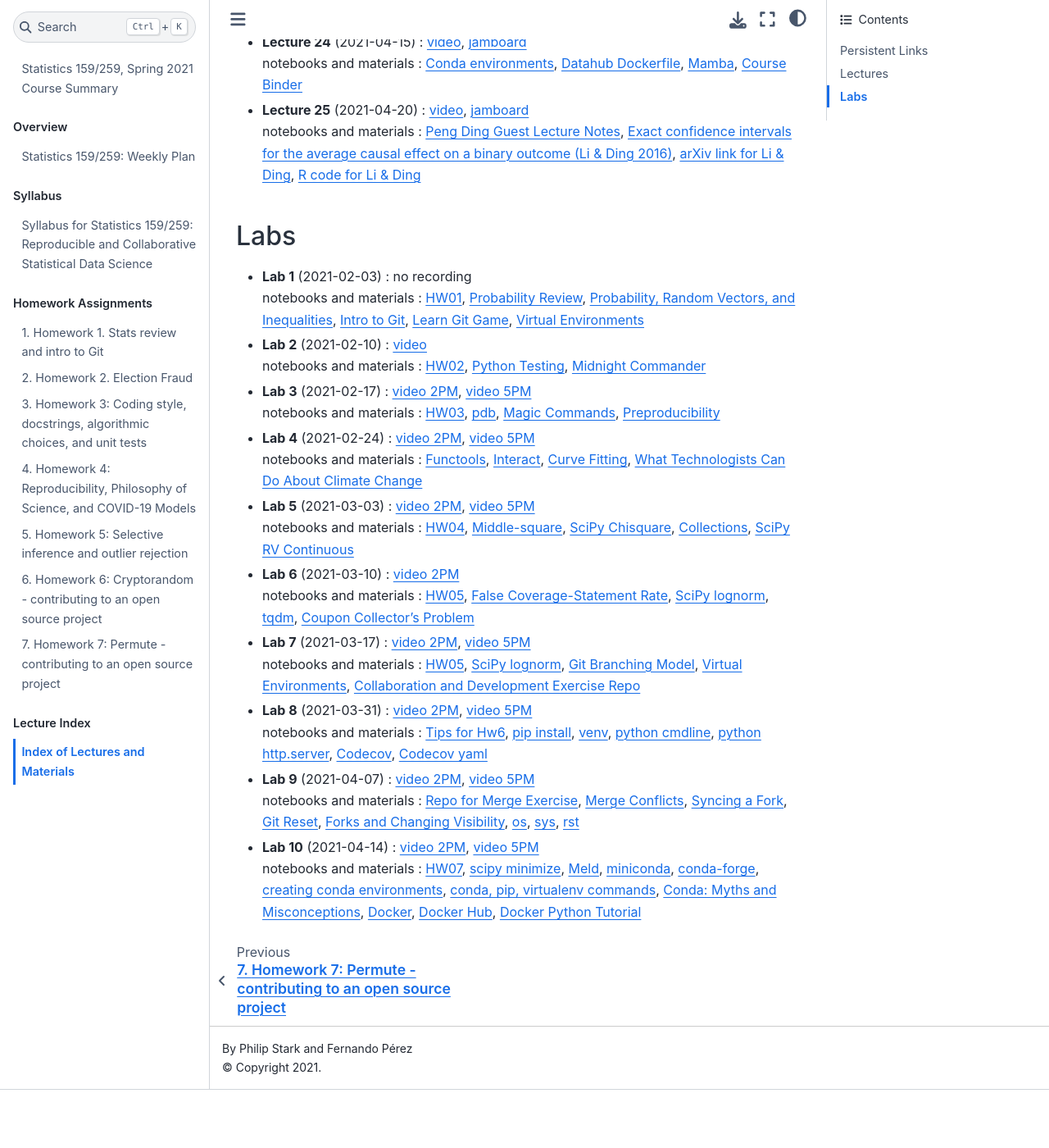
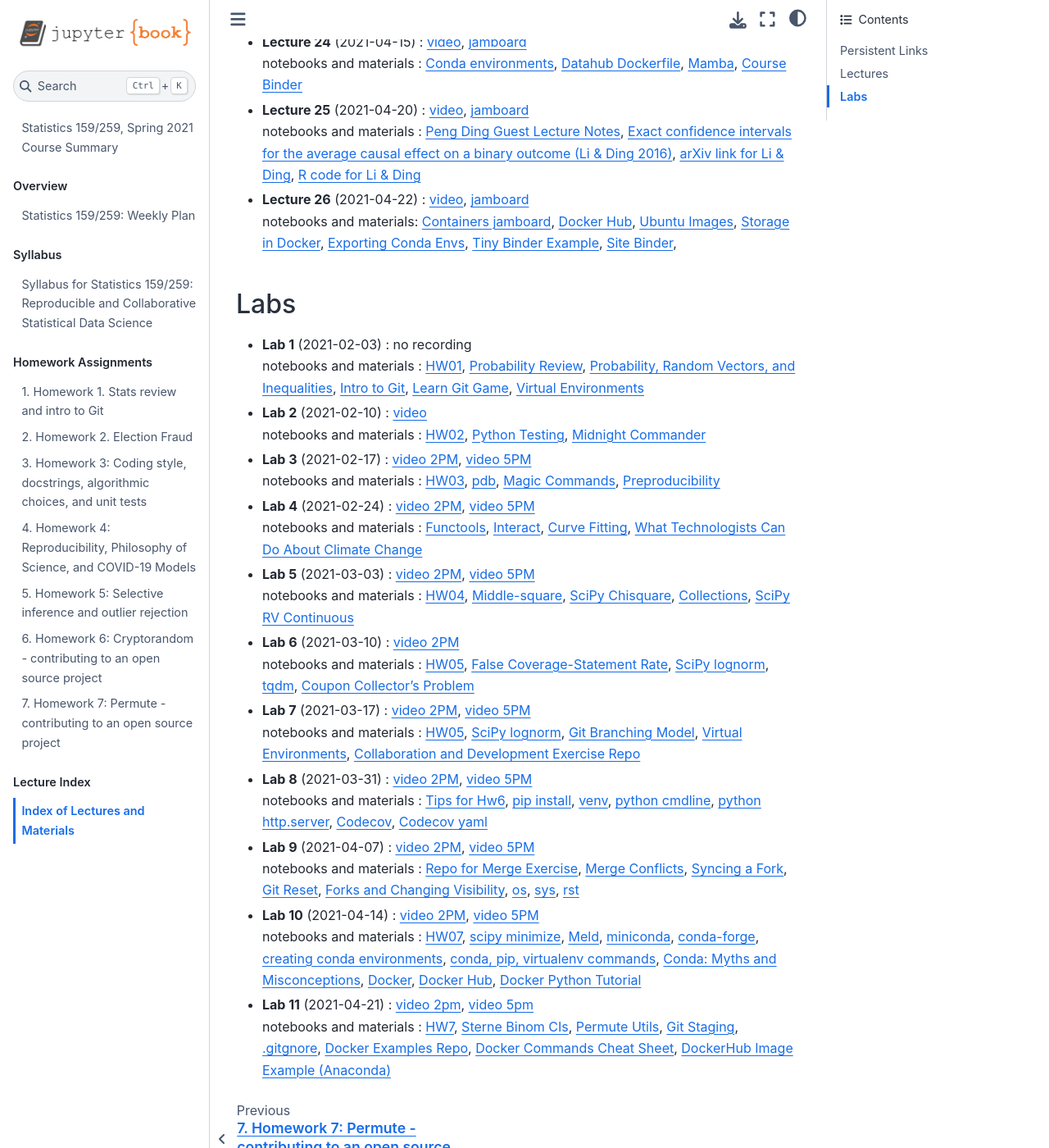
Before and after one commit to UCB-stat-159-s21/site, a Jupyter Book: the page built from Index/index.md, in a window 1280 px wide and 1400 px high, scrolled down 2083 px. Shown: the whole window at 82% size. Built offline with Jupyter Book 1.0.4 settings and Sphinx 7.4.7 and the Sphinx Book theme 1.1.4, drawn with Linux system fonts in a browser that asks for light colours; pages that are not in the unit, such as notebooks, are missing from menus; before the commit the page ends 3412 px from its top, so only the background shows below that.

Commit message:
Adding materials for lecture26 and lab11 to index.

```diff
--- a/Index/index.md
+++ b/Index/index.md
@@ -59,7 +59,9 @@ notebooks and materials : [Conda environments](https://conda.io/projects/conda/e
 - **Lecture 25** (2021-04-20) : [video](https://drive.google.com/file/d/1N8VJD07XH8P_3oGZjjiok4artazpehaI/view?usp=sharing), [jamboard](https://jamboard.google.com/d/1o2xDICsiUl_uAvAstfIvGHMEnMRW_3JdJBvjh8TqcT8/edit?usp=sharing)
 notebooks and materials : [Peng Ding Guest Lecture Notes](https://drive.google.com/file/d/1K5xoLj0_LdYUqzCFYr1MQ_eJNryG8VGq/view?usp=sharing), [Exact confidence intervals for the average causal effect on a binary outcome (Li & Ding 2016)](https://onlinelibrary.wiley.com/doi/abs/10.1002/sim.6764), [arXiv link for Li & Ding](https://arxiv.org/abs/1509.07138
 ), [R code for Li & Ding](https://onlinelibrary.wiley.com/action/downloadSupplement?doi=10.1002%2Fsim.6764&file=sim6764-sup-0002-Supplementary.R)
-
+- **Lecture 26** (2021-04-22) : [video](https://drive.google.com/file/d/14TUHmElgCmq4KTk2X-hAweuYijzo_D4i/view?usp=sharing), [jamboard](https://jamboard.google.com/d/1R6PA3OoXZYWnxcVTvBF6CYisEG0yWZ-tufSbS5xQTdA/edit?usp=sharing)
+notebooks and materials:
+[Containers jamboard](https://jamboard.google.com/d/1h9AEODcqDkufXoqUPGD0mzz4ECYWvX6tvdDOLL3QmD0/edit?usp=sharing), [Docker Hub](https://hub.docker.com/), [Ubuntu Images](https://hub.docker.com/_/ubuntu), [Storage in Docker](https://docs.docker.com/storage/), [Exporting Conda Envs](https://conda.io/projects/conda/en/latest/user-guide/tasks/manage-environments.html#sharing-an-environment), [Tiny Binder Example](https://github.com/fperez/tiny-binder), [Site Binder](https://mybinder.org/v2/gh/UCB-stat-159-s21/site/HEAD?filepath=lab/tree/Notes%2Findex.ipynb),
 
 ## Labs
 - **Lab 1** (2021-02-03) : no recording
@@ -83,3 +85,5 @@ notebooks and materials : [Tips for Hw6](https://ucb-stat-159-s21.github.io/site
 notebooks and materials : [Repo for Merge Exercise](https://github.com/UCB-stat-159-s21/Lab9), [Merge Conflicts](https://docs.github.com/en/github/collaborating-with-issues-and-pull-requests/addressing-merge-conflicts), [Syncing a Fork](https://docs.github.com/en/github/collaborating-with-issues-and-pull-requests/syncing-a-fork), [Git Reset](https://git-scm.com/docs/git-reset), [Forks and Changing Visibility](https://docs.github.com/en/github/collaborating-with-issues-and-pull-requests/what-happens-to-forks-when-a-repository-is-deleted-or-changes-visibility), [os](https://docs.python.org/3/library/os.html), [sys](https://docs.python.org/3/library/sys.html), [rst](https://www.sphinx-doc.org/en/master/usage/restructuredtext/basics.html)
 - **Lab 10** (2021-04-14) : [video 2PM](https://drive.google.com/file/d/1UEbp3QZA6eDQhY-mcuwe7o4Jt4qPk92Z/view?usp=sharing), [video 5PM](https://drive.google.com/file/d/1yZaokFqBLetTiIGfE8xY_94A_zW3blBC/view?usp=sharing)
 notebooks and materials : [HW07](https://ucb-stat-159-s21.github.io/site/Hw/hw07-permute-contrib.html), [scipy minimize](https://docs.scipy.org/doc/scipy/reference/generated/scipy.optimize.minimize.html#scipy.optimize.minimize), [Meld](https://meldmerge.org/), [miniconda](https://docs.conda.io/en/latest/miniconda.html), [conda-forge](https://conda-forge.org/docs/user/introduction.html#how-can-i-install-packages-from-conda-forge), [creating conda environments](https://conda.io/projects/conda/en/latest/user-guide/tasks/manage-environments.html#creating-an-environment-with-commands), [conda, pip, virtualenv commands](https://docs.conda.io/projects/conda/en/latest/commands.html#conda-vs-pip-vs-virtualenv-commands), [Conda: Myths and Misconceptions](https://jakevdp.github.io/blog/2016/08/25/conda-myths-and-misconceptions/), [Docker](https://www.docker.com/get-started), [Docker Hub](https://hub.docker.com/), [Docker Python Tutorial](https://docs.docker.com/language/python/)
+- **Lab 11** (2021-04-21) : [video 2pm](https://drive.google.com/file/d/1j8n5TVMglV3CUYItaW5q1YVBLLmbdizQ/view?usp=sharing), [video 5pm](https://drive.google.com/file/d/1QSUtQgq_W-TXxYCivBtaotl8TeL8Dmbm/view?usp=sharing)
+notebooks and materials : [HW7](https://ucb-stat-159-s21.github.io/site/Hw/hw07-permute-contrib.html), [Sterne Binom CIs](https://ucb-stat-159-s21.github.io/site/Notes/confidence-sets.html#example-confidence-interval-for-binomial-p-known-n), [Permute Utils](https://github.com/UCB-stat-159-s21/permute/blob/main/permute/utils.py), [Git Staging](https://git-scm.com/book/en/v2/Git-Basics-Recording-Changes-to-the-Repository), [.gitgnore](https://git-scm.com/docs/gitignore), [Docker Examples Repo](https://github.com/Dmacracy/docker-examples), [Docker Commands Cheat Sheet](https://docs.docker.com/engine/reference/commandline/docker/), [DockerHub Image Example (Anaconda)](https://hub.docker.com/r/continuumio/anaconda3)
```
